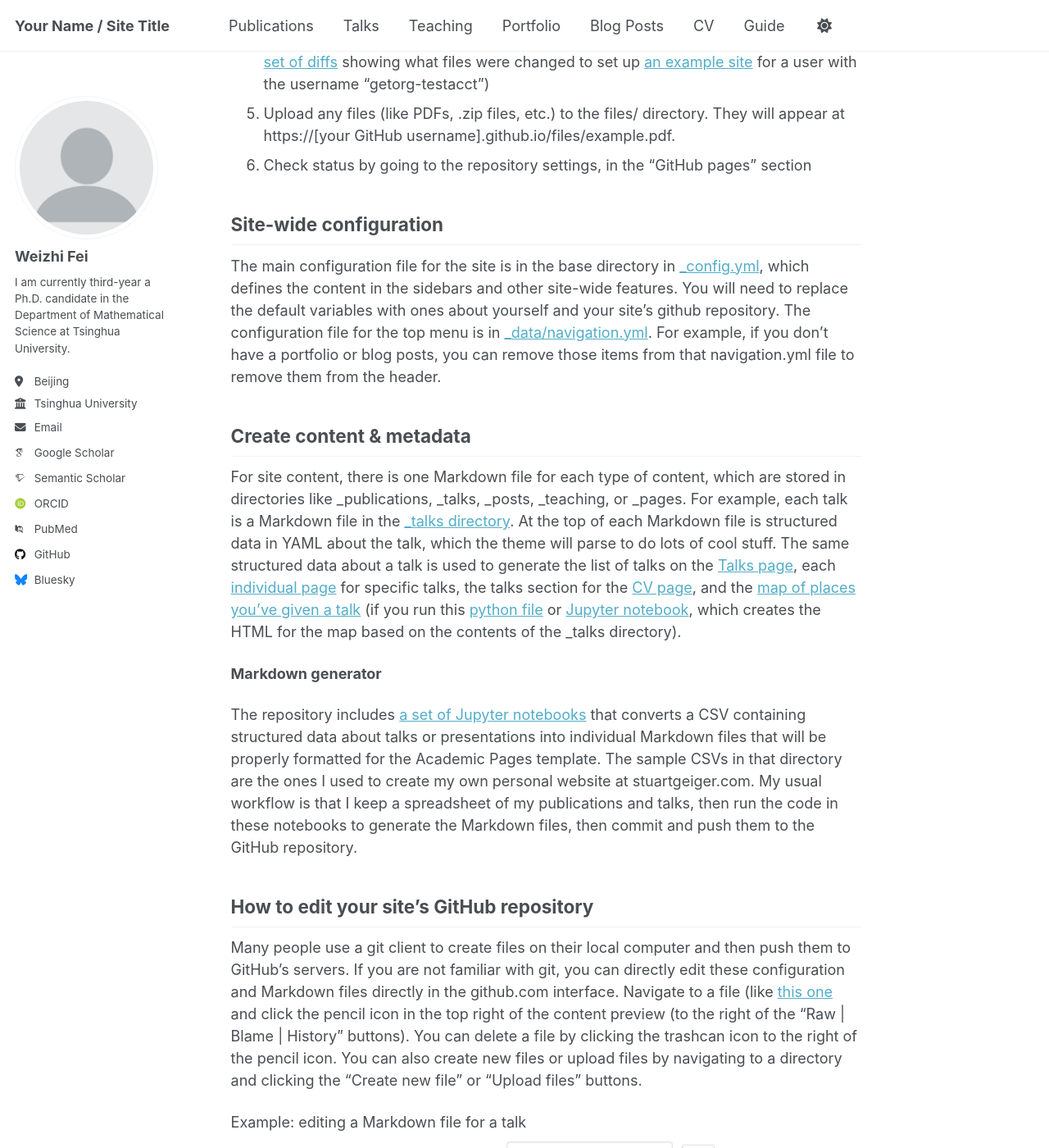
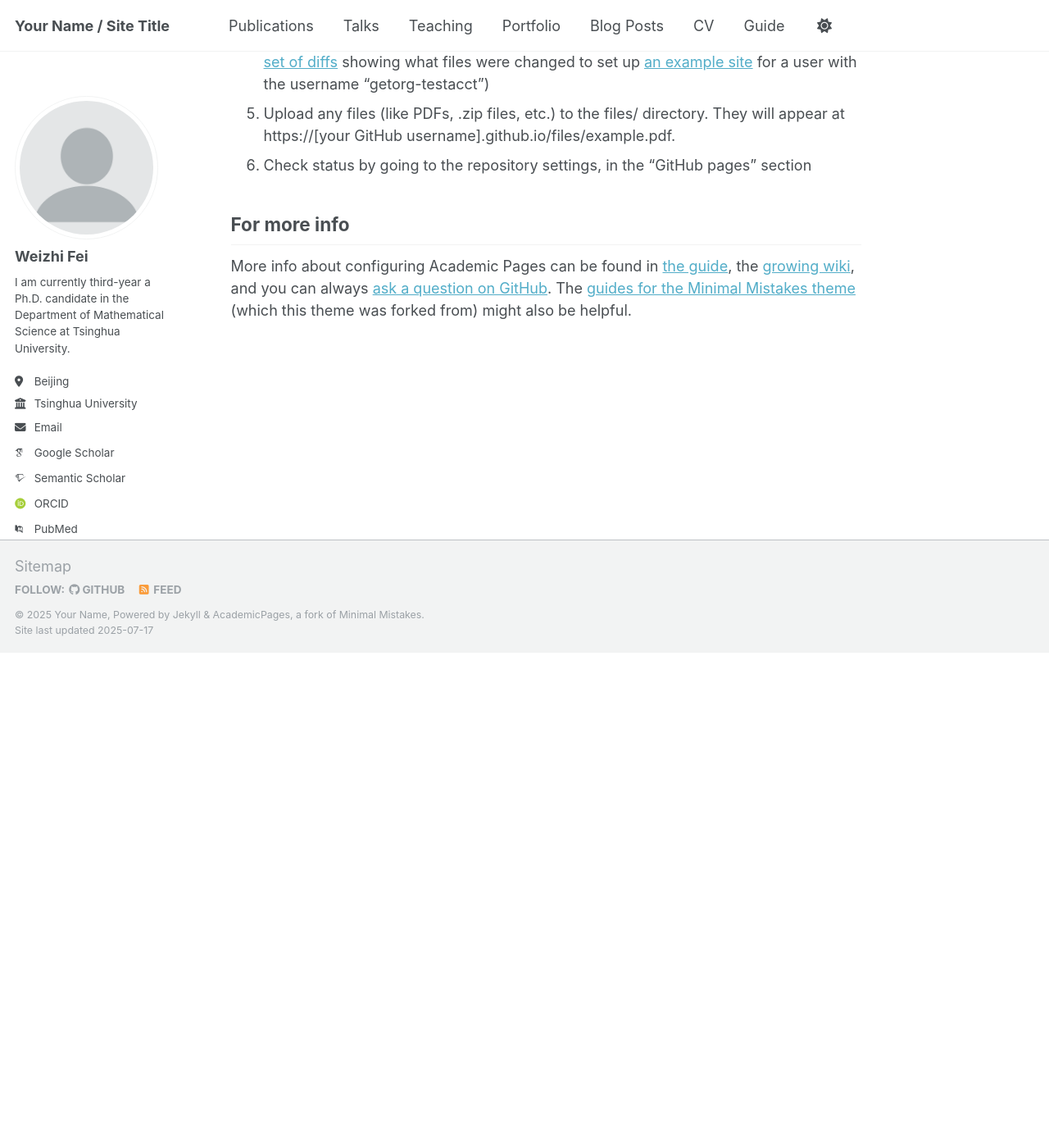
Before and after one commit to rabi-fei/rabi-fei.github.io, a Jekyll site: the page built from _pages/about.md, in a window 1280 px wide and 1400 px high, scrolled down 881 px. Shown: the whole window at 82% size. Built offline with Jekyll 4.4.1, drawn with Linux system fonts in a browser that asks for light colours; some web fonts are replaced; a script that is not in the unit is left out; after the commit the page ends 1677 px from its top, so only the background shows below that; some of the changed text lies outside the part shown.

Commit message:
Update about.md

```diff
--- a/_pages/about.md
+++ b/_pages/about.md
@@ -32,25 +32,7 @@ Getting started
 1. Upload any files (like PDFs, .zip files, etc.) to the files/ directory. They will appear at https://[your GitHub username].github.io/files/example.pdf.
 1. Check status by going to the repository settings, in the "GitHub pages" section
 
-Site-wide configuration
-------
-The main configuration file for the site is in the base directory in [_config.yml](https://github.com/academicpages/academicpages.github.io/blob/master/_config.yml), which defines the content in the sidebars and other site-wide features. You will need to replace the default variables with ones about yourself and your site's github repository. The configuration file for the top menu is in [_data/navigation.yml](https://github.com/academicpages/academicpages.github.io/blob/master/_data/navigation.yml). For example, if you don't have a portfolio or blog posts, you can remove those items from that navigation.yml file to remove them from the header.
 
-Create content & metadata
-------
-For site content, there is one Markdown file for each type of content, which are stored in directories like _publications, _talks, _posts, _teaching, or _pages. For example, each talk is a Markdown file in the [_talks directory](https://github.com/academicpages/academicpages.github.io/tree/master/_talks). At the top of each Markdown file is structured data in YAML about the talk, which the theme will parse to do lots of cool stuff. The same structured data about a talk is used to generate the list of talks on the [Talks page](https://academicpages.github.io/talks), each [individual page](https://academicpages.github.io/talks/2012-03-01-talk-1) for specific talks, the talks section for the [CV page](https://academicpages.github.io/cv), and the [map of places you've given a talk](https://academicpages.github.io/talkmap.html) (if you run this [python file](https://github.com/academicpages/academicpages.github.io/blob/master/talkmap.py) or [Jupyter notebook](https://github.com/academicpages/academicpages.github.io/blob/master/talkmap.ipynb), which creates the HTML for the map based on the contents of the _talks directory).
-
-**Markdown generator**
-
-The repository includes [a set of Jupyter notebooks](https://github.com/academicpages/academicpages.github.io/tree/master/markdown_generator
-) that converts a CSV containing structured data about talks or presentations into individual Markdown files that will be properly formatted for the Academic Pages template. The sample CSVs in that directory are the ones I used to create my own personal website at stuartgeiger.com. My usual workflow is that I keep a spreadsheet of my publications and talks, then run the code in these notebooks to generate the Markdown files, then commit and push them to the GitHub repository.
-
-How to edit your site's GitHub repository
-------
-Many people use a git client to create files on their local computer and then push them to GitHub's servers. If you are not familiar with git, you can directly edit these configuration and Markdown files directly in the github.com interface. Navigate to a file (like [this one](https://github.com/academicpages/academicpages.github.io/blob/master/_talks/2012-03-01-talk-1.md) and click the pencil icon in the top right of the content preview (to the right of the "Raw | Blame | History" buttons). You can delete a file by clicking the trashcan icon to the right of the pencil icon. You can also create new files or upload files by navigating to a directory and clicking the "Create new file" or "Upload files" buttons.
-
-Example: editing a Markdown file for a talk
-![Editing a Markdown file for a talk](/images/editing-talk.png)
 
 For more info
 ------
```
Also changed, not shown: other parts of _pages/about.md (+1 -1 lines).
